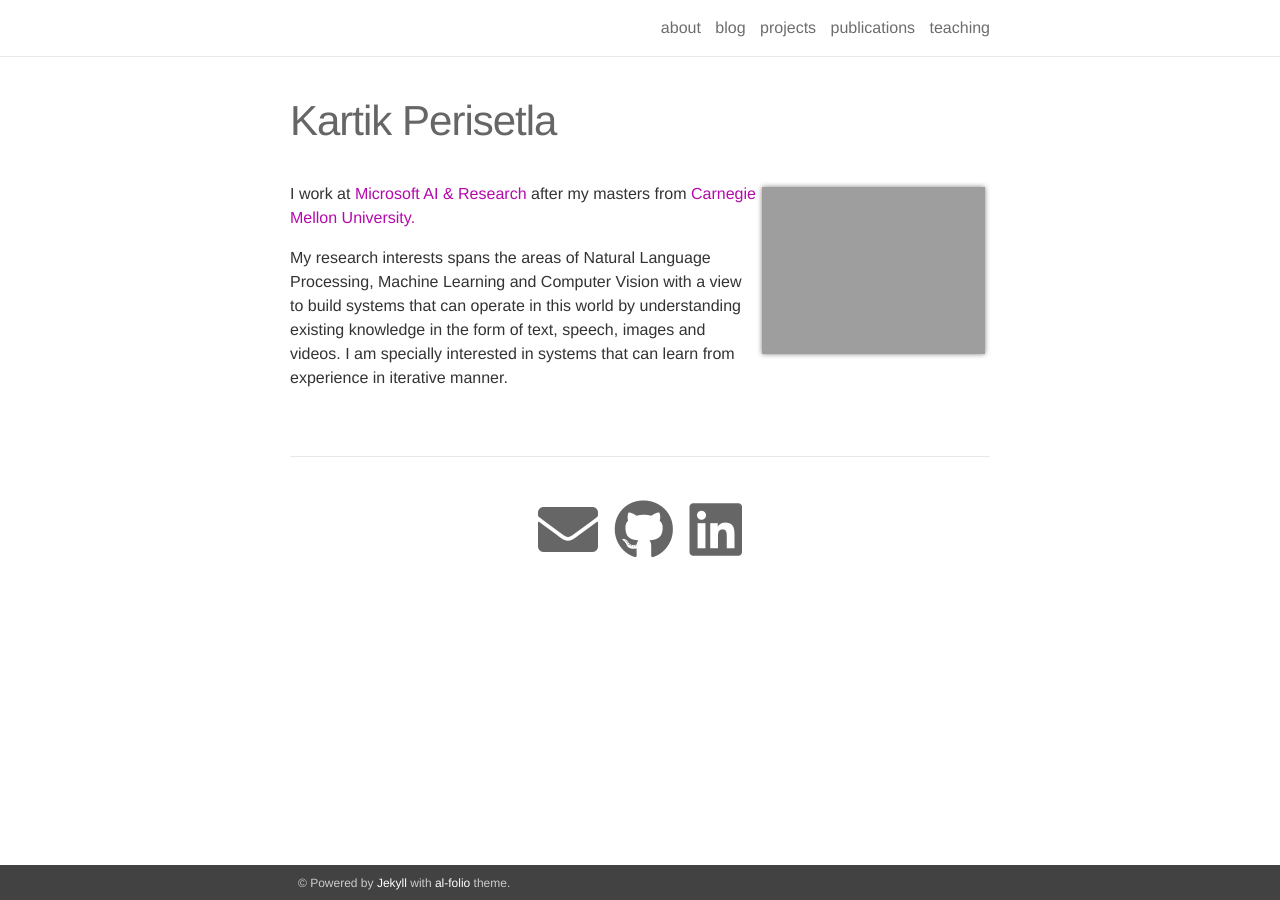
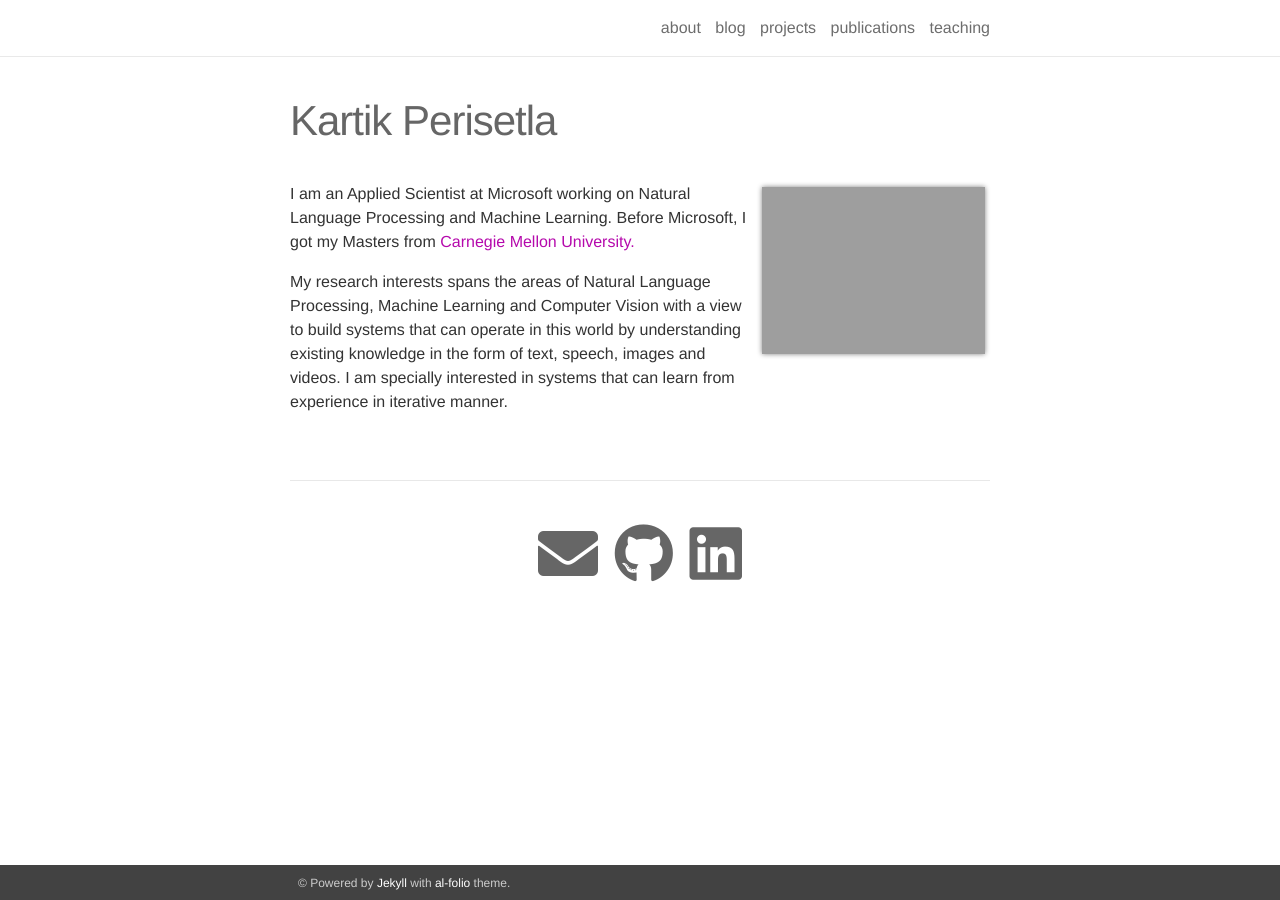
Before and after one commit to kartikperisetla/kartikperisetla.github.io, a Jekyll site: the page built from _pages/about.md, in a window 1280 px wide. Built offline with Jekyll 4.4.1, drawn with Linux system fonts in a browser that asks for light colours; nearby versions of some CDN libraries.

Commit message:
nit change

```diff
--- a/_pages/about.md
+++ b/_pages/about.md
@@ -16,6 +16,7 @@
 social: true
 ---
 
-I work at <a href="https://news.microsoft.com/2016/09/29/microsoft-expands-artificial-intelligence-ai-efforts-with-creation-of-new-microsoft-ai-and-research-group/#sm.018shqwa12yiezz11ei2dk822jh7h">Microsoft AI &amp; Research</a> after my masters from <a href="http://cmu.edu/">Carnegie Mellon University.</a>
+I am an Applied Scientist at Microsoft working on Natural Language Processing and Machine Learning.
+Before Microsoft, I got my Masters from <a href="http://cmu.edu/">Carnegie Mellon University.</a>
 
 My research interests spans the areas of Natural Language Processing, Machine Learning and Computer Vision with a view to build systems that can operate in this world by understanding existing knowledge in the form of text, speech, images and videos. I am specially interested in systems that can learn from experience in iterative manner.
```
